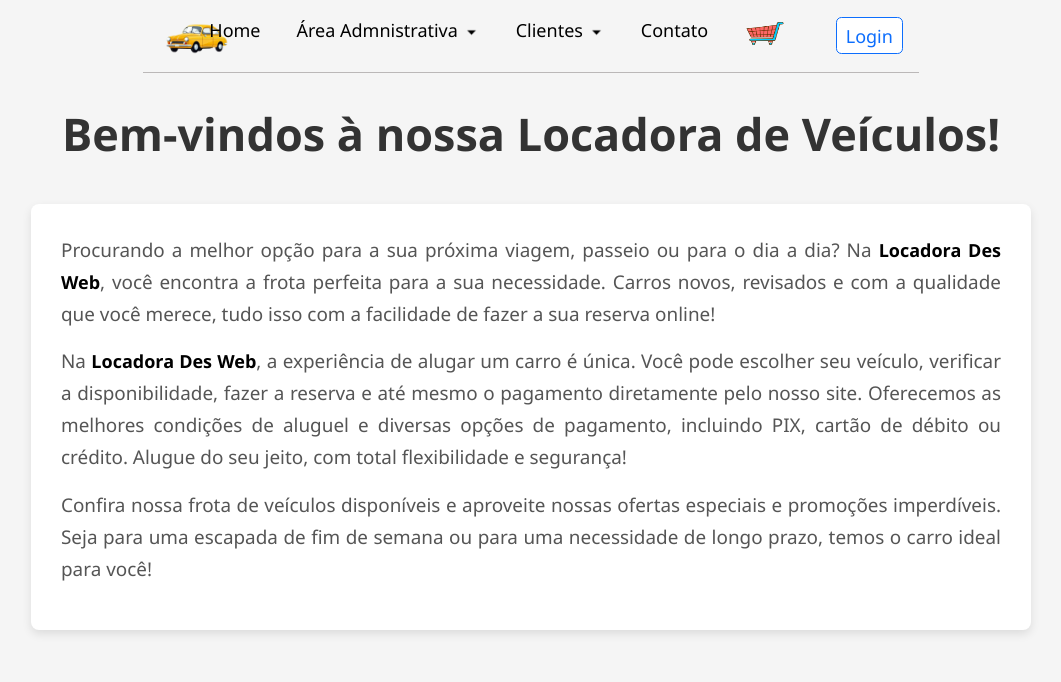
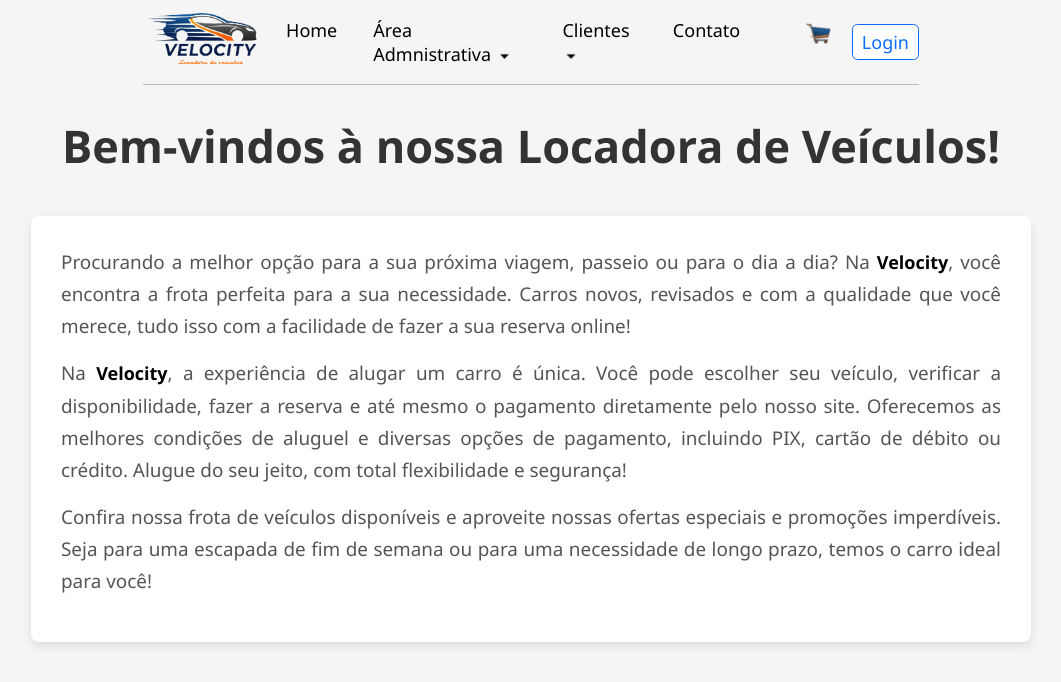
Before and after one commit to Layonj3000/Car-Rental-Website, a PHP site: page /views/area-publica/index.php in a window 1280 px wide. Shown: the top 682 px of the page, without its empty margins (109-1170 px from the left). Run offline with PHP 8.4, Linux system fonts and the light colour scheme.

Commit message:
style: estilizando o cabeçalho

```diff
--- a/estilos/estilo-cabecalho.css
+++ b/estilos/estilo-cabecalho.css
@@ -1,4 +1,4 @@
-*{
+* {
     margin: 0;
     padding: 0;
     box-sizing: border-box;
@@ -8,7 +8,7 @@
     text-decoration: none;
 }
 
-.cabecalho{
+.cabecalho {
     display: flex;
     justify-content: space-around;
     align-items: center;
@@ -16,23 +16,27 @@
     border-bottom: 1px solid rgb(187, 184, 184);
 }
 
-.cabecalho ul{
+.cabecalho ul {
     list-style: none;
     display: flex;
     justify-content: center;
     align-items: flex-start;
 }
 
-.cabecalho ul li{
+/* Aplica o efeito de hover nos itens de menu principais */
+.cabecalho > ul > li {
     position: relative;
+    display: block;
+    padding: 1em;
+    cursor: pointer;
+    transition: transform 0.2s ease-in-out;
 }
 
-.cabecalho > ul > li{
-    display: block;
-    padding: 1em;
+.cabecalho > ul > li:hover {
+    transform: scale(1.05);
 }
 
-.cabecalho ul ul{
+.cabecalho ul ul {
     position: absolute;
     top: 100%;
     left: 0.75rem;
@@ -41,40 +45,68 @@
     border-radius: 0.2em;
     background-color: white;
     min-width: 150px;
-    /* min-height: 75px; */
 }
 
-.cabecalho ul li:hover>ul{
+.cabecalho ul li:hover > ul {
     display: flex;
     flex-direction: column;
     justify-content: space-around;
     align-items: center;
 }
 
-.cabecalho a button{
+/* Estiliza os links do submenu */
+.cabecalho ul ul li a {
+    display: block;
+    padding: 0.5em 1em;
+    transition: transform 0.2s ease-in-out;
+}
+
+.cabecalho ul ul li a:hover {
+    transform: scale(1.05);
+}
+
+.cabecalho a button {
     padding: 0.3em 0.5em;
     background-color: white;
     border-radius: 0.3rem;
     border: 1px solid #0D6EFD;
     color: #0D6EFD;
+    cursor: pointer;
+    transition: transform 0.2s ease-in-out;
 }
 
-.cabecalho .logo img{
-    position: absolute;
-    top: 0;
+.cabecalho .logo img {
     height: 4.2rem;
+    transition: transform 0.2s ease-in-out;
+    cursor: pointer;
 }
 
-.cabecalho .carrinho-de-compras img{
-    height: 1.7rem;
-    width: 2.3rem;
+.cabecalho .logo img:hover {
+    transform: scale(1.05);
 }
 
-.cabecalho .clientes{
+.cabecalho .carrinho-de-compras img {
+    height: 1.7rem;
+    width: auto;
+    margin-left: 1.5rem;
+    cursor: pointer;
+    transition: transform 0.2s ease-in-out;
+}
+
+.cabecalho .carrinho-de-compras img:hover {
+    transform: scale(1.1);
+}
+
+.cabecalho .clientes {
     align-items: center;
 }
 
 .cabecalho .clientes img,
-.cabecalho .area-administrativa img{
+.cabecalho .area-administrativa img {
     height: 0.5rem;
 }
+
+.cabecalho .btn-login:hover button,
+.cabecalho .btn-sair:hover button {
+    transform: scale(1.05);
+}
--- a/views/area-publica/404.php
+++ b/views/area-publica/404.php
@@ -8,7 +8,7 @@ header("HTTP/1.0 404 Not Found");
 <head>
     <meta charset="UTF-8">
     <meta name="viewport" content="width=device-width, initial-scale=1.0">
-    <link rel="stylesheet" href="../../estilos/estilo-404.css">
+    <link rel="stylesheet" href="/locadora-de-veiculos/estilos/estilo-404.css">
     <title>Página não encontrada - Erro 404</title>
 </head>
 <body>
--- a/views/area-publica/index.php
+++ b/views/area-publica/index.php
@@ -8,8 +8,8 @@
     <div class="container">
         <div class="row">
             <div class="col-md-8 mx-auto fs-5" align="justify">
-                <p>Procurando a melhor opção para a sua próxima viagem, passeio ou para o dia a dia? Na <strong>Locadora Des Web</strong>, você encontra a frota perfeita para a sua necessidade. Carros novos, revisados e com a qualidade que você merece, tudo isso com a facilidade de fazer a sua reserva online!</p>
-                <p>Na <strong>Locadora Des Web</strong>, a experiência de alugar um carro é única. Você pode escolher seu veículo, verificar a disponibilidade, fazer a reserva e até mesmo o pagamento diretamente pelo nosso site. Oferecemos as melhores condições de aluguel e diversas opções de pagamento, incluindo PIX, cartão de débito ou crédito. Alugue do seu jeito, com total flexibilidade e segurança!</p>
+                <p>Procurando a melhor opção para a sua próxima viagem, passeio ou para o dia a dia? Na <strong>Velocity</strong>, você encontra a frota perfeita para a sua necessidade. Carros novos, revisados e com a qualidade que você merece, tudo isso com a facilidade de fazer a sua reserva online!</p>
+                <p>Na <strong>Velocity</strong>, a experiência de alugar um carro é única. Você pode escolher seu veículo, verificar a disponibilidade, fazer a reserva e até mesmo o pagamento diretamente pelo nosso site. Oferecemos as melhores condições de aluguel e diversas opções de pagamento, incluindo PIX, cartão de débito ou crédito. Alugue do seu jeito, com total flexibilidade e segurança!</p>
                 <p>Confira nossa frota de veículos disponíveis e aproveite nossas ofertas especiais e promoções imperdíveis. Seja para uma escapada de fim de semana ou para uma necessidade de longo prazo, temos o carro ideal para você!</p>
             </div>
         </div>
--- a/views/includes/cabecalho.inc.php
+++ b/views/includes/cabecalho.inc.php
@@ -16,7 +16,7 @@
 </head>
 <body>
     <nav class="cabecalho">
-        <a href="../../views/area-publica/index.php" class="logo"><img src="../../imagens/car.png" alt="logo-carro"></a>
+        <a href="../../views/area-publica/index.php" class="logo"><img src="../../imagens/logovelocity.png" alt="logo-carro"></a>
 
         <ul>
             <li><a href="../../views/area-publica/index.php">Home</a></li>
@@ -41,7 +41,7 @@
                 <img src="../../imagens/seta-para-baixo.png" alt="seta-para-baixo">
             </li>
             <li><a href="../../views/area-publica/fale-conosco.php">Contato</a></li>
-            <li class="carrinho-de-compras"><img src="../../imagens/carrinho-de-compras.png" alt="carrinho-de-compras"></li>
+            <li class="carrinho-de-compras"><img src="../../imagens/carrinho-de-compra.png" alt="carrinho-de-compras"></li>
         </ul>
 
         <?php
```
Also changed, not shown: imagens/car.png (deleted), imagens/carrinho-de-compra.png (added), imagens/carrinho-de-compras.png (deleted), imagens/logovelocity.png (added).
